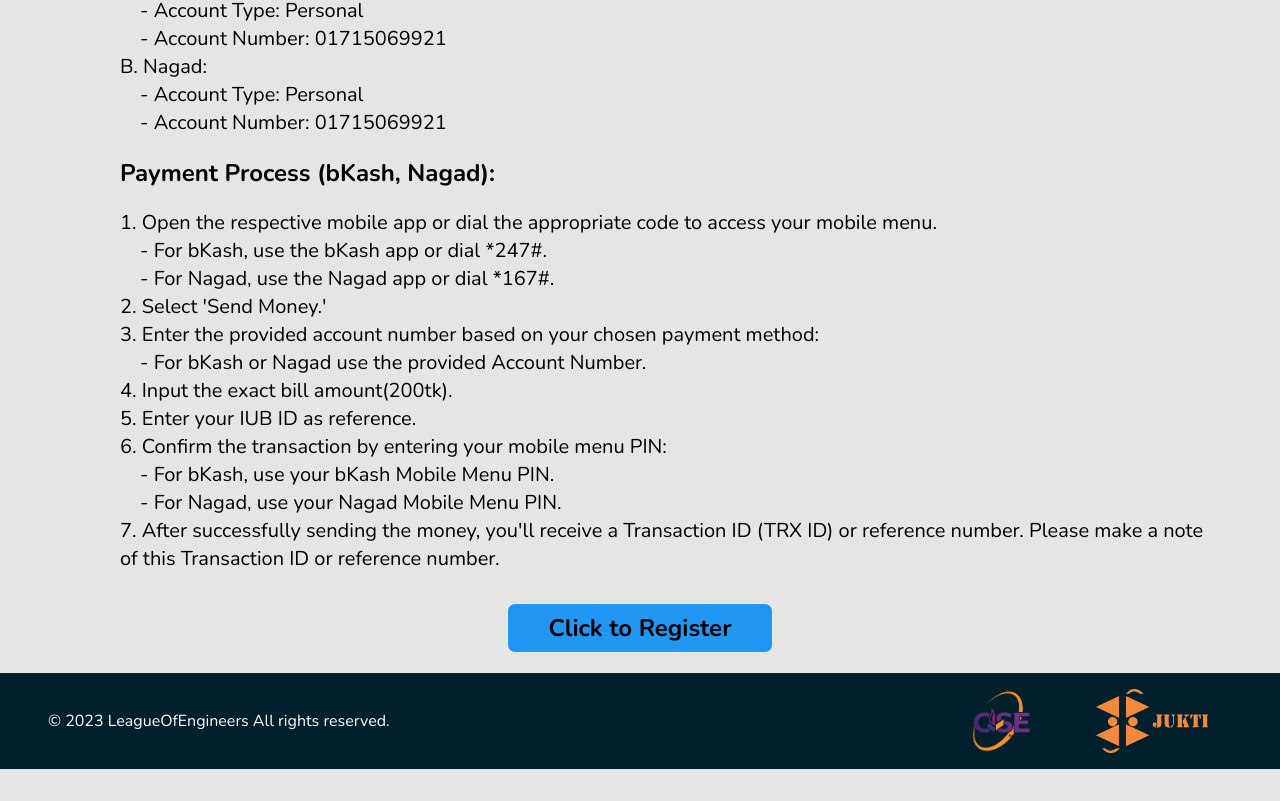
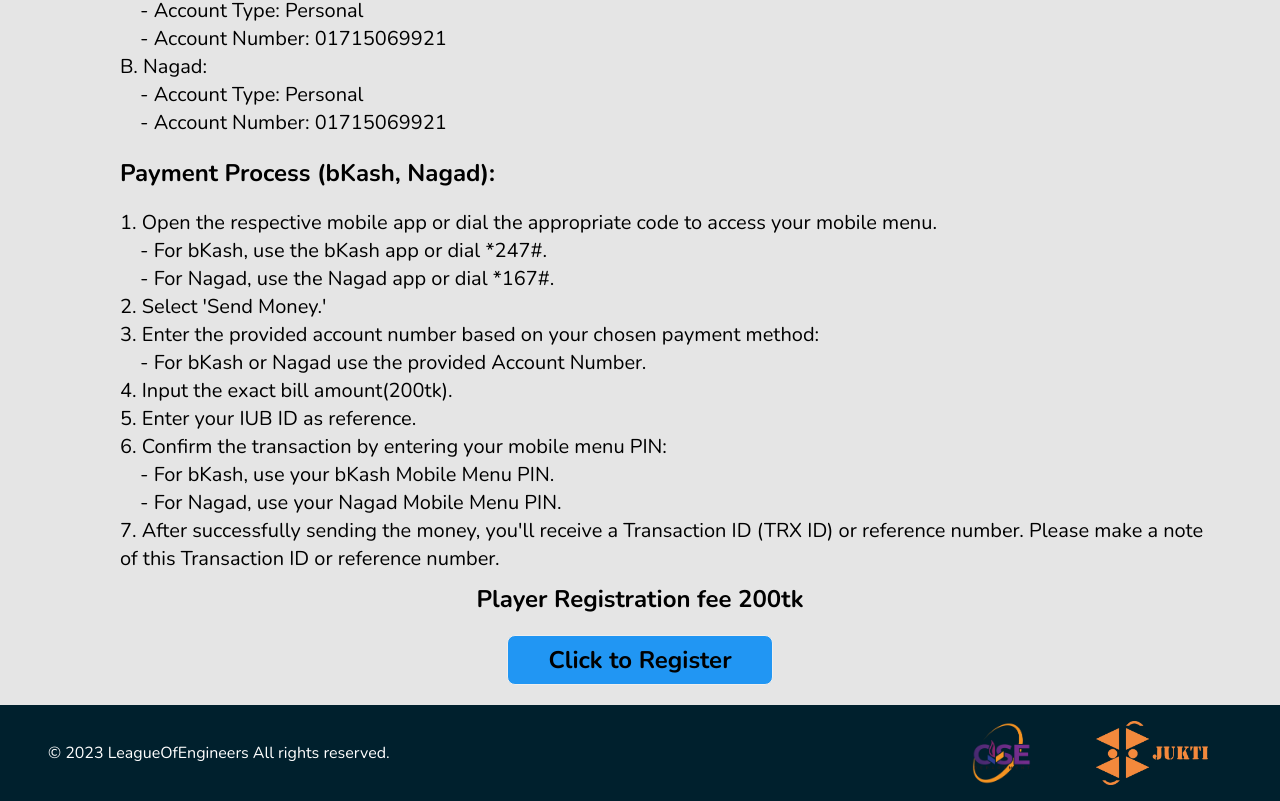
Before and after one commit to zorojuro75/league-of-engineers, a Next.js app: page /registration in a window 1280 px wide. Shown: the part 821-1622 px from the top of the page. Before the commit the page ends 1590 px from the top, so only its background shows below. Built offline with nearby package versions, Linux system fonts and the light colour scheme; no server answers.

Commit message:
number updated

```diff
--- a/app/registration/components/Form.tsx
+++ b/app/registration/components/Form.tsx
@@ -101,7 +101,7 @@
         label: "Preferred Position",
         placeHolder: "Enter your preferred playing position",
         inputType: "dropdown",
-        itemList: ["Forward", "Midfielder", "Center Back", "Goal Keeper"],
+        itemList: ["Forward", "Midfielder", "Defender", "Goal Keeper"],
         name: "position",
       },
       {
@@ -160,6 +160,7 @@
             mt-5
             rounded-[5px]
             bg-orange-300
+            hover:bg-orange-500
             text-xl
             font-bold
             col-span-2
--- a/app/registration/components/FormItems.tsx
+++ b/app/registration/components/FormItems.tsx
@@ -38,6 +38,7 @@
             name={name}
             id={name}
           >
+
             {itemList.map((item, index) => (
               <option key={index} value={item}>
                 {item}
--- a/app/registration/page.tsx
+++ b/app/registration/page.tsx
@@ -1,4 +1,3 @@
-
 import React from "react";
 import RegistrationProcess from "./components/RegistrationProcess";
 import Payment from "./components/Payment";
@@ -10,14 +9,16 @@
   const toggleBlur = () => {
     const body = document?.querySelector("body"); // You can select the appropriate container
     body?.classList.toggle("blur", !isBlurred);
-
   };
 
   return (
     <>
       <RegistrationProcess />
       <Payment />
-      <RegButton> <Form/> </RegButton>
+      <div className="text-2xl font-semibold md:mx-auto">Player Registration fee 200tk</div>
+      <RegButton>
+        <Form />
+      </RegButton>
     </>
   );
 };
```
